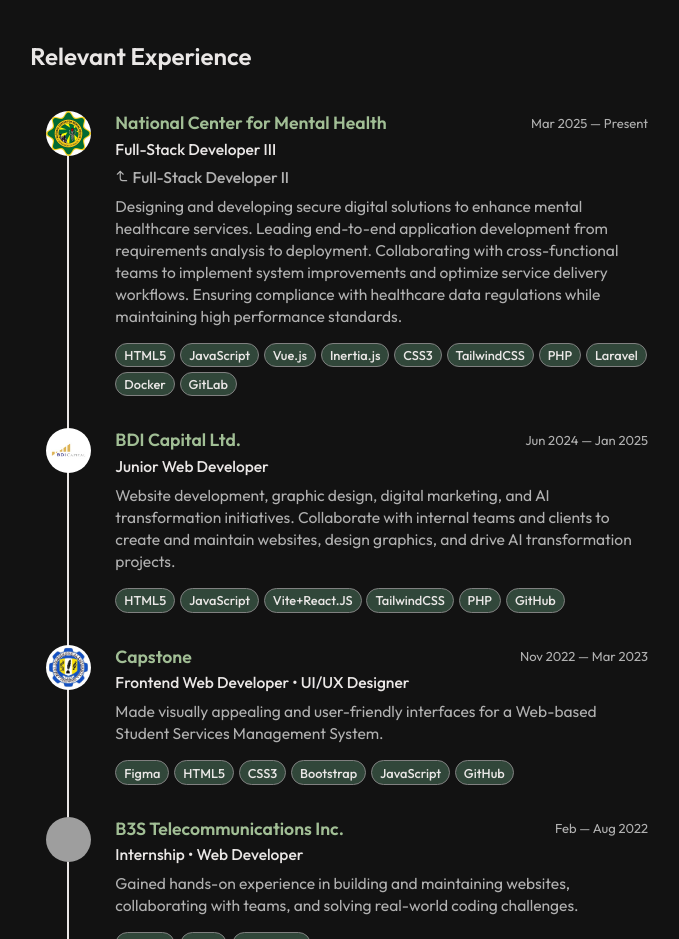
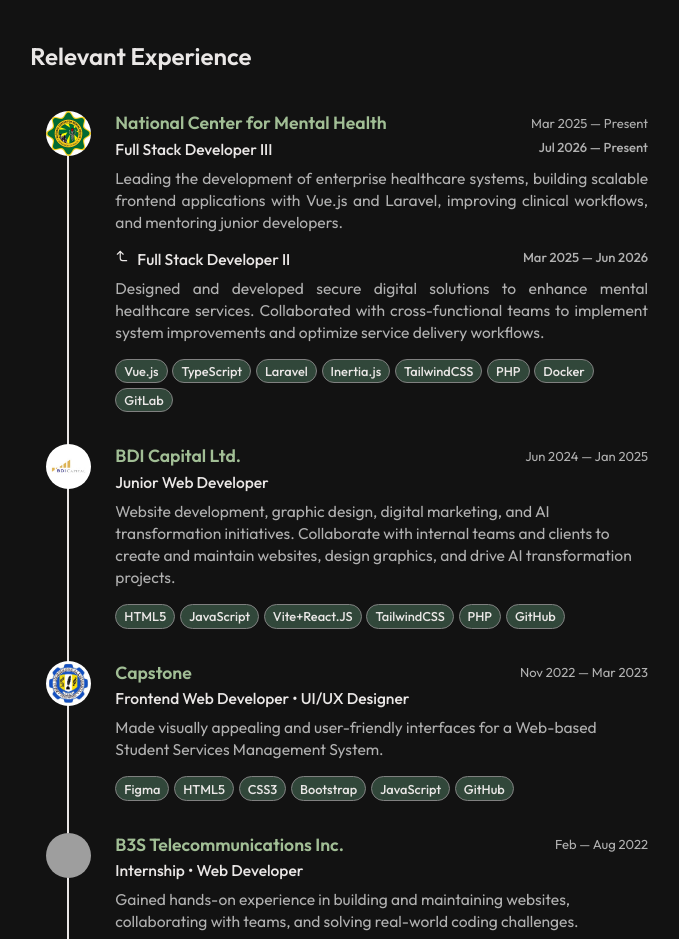
Before and after one commit to Jaysus-dev/jaysus-dev-portfoliov2, a React (Vite) app: page /profile in a window 1280 px wide. Shown: the part 940-1879 px from the top of the page, without its empty margins (586-1265 px from the left). Built offline with nearby package versions, Linux system fonts and the light colour scheme; grey boxes are pictures that could not be loaded.

Commit message:
UPDATE: NCMH Promotion

```diff
--- a/src/assets/json/Data.json
+++ b/src/assets/json/Data.json
@@ -117,21 +117,29 @@
 
     {
       "id": "work",
-      "title": "National Center for Mental Health ",
+      "title": "National Center for Mental Health",
       "image": "/img/NCMH_Logo.jpg",
       "date": "Mar 2025 — Present",
-      "subtitle": "Full-Stack Developer III",
-      "promotion": "Full-Stack Developer II",
-      "desc": "Designing and developing secure digital solutions to enhance mental healthcare services. Leading end-to-end application development from requirements analysis to deployment. Collaborating with cross-functional teams to implement system improvements and optimize service delivery workflows. Ensuring compliance with healthcare data regulations while maintaining high performance standards.",
+      "positions": [
+        {
+          "title": "Full Stack Developer III",
+          "date": "Jul 2026 — Present",
+          "current": true,
+          "desc": "Leading the development of enterprise healthcare systems, building scalable frontend applications with Vue.js and Laravel, improving clinical workflows, and mentoring junior developers."
+        },
+        {
+          "title": "Full Stack Developer II",
+          "date": "Mar 2025 — Jun 2026",
+          "desc": "Designed and developed secure digital solutions to enhance mental healthcare services. Collaborated with cross-functional teams to implement system improvements and optimize service delivery workflows."
+        }
+      ],
       "tech": [
-        { "name": "HTML5" },
-        { "name": "JavaScript" },
         { "name": "Vue.js" },
+        { "name": "TypeScript" },
+        { "name": "Laravel" },
         { "name": "Inertia.js" },
-        { "name": "CSS3" },
         { "name": "TailwindCSS" },
         { "name": "PHP" },
-        { "name": "Laravel" },
         { "name": "Docker" },
         { "name": "GitLab" }
       ]
--- a/src/components/Main/Profile/Career/Career.css
+++ b/src/components/Main/Profile/Career/Career.css
@@ -81,10 +81,12 @@
   flex-direction: column;
   gap: 0.5rem;
 }
+
 .career__bottom span {
   font-size: var(--small-font-size);
   font-weight: var(--font-medium);
 }
+
 .career__bottom p {
   line-height: 22px;
   font-size: var(--small-font-size);
@@ -92,12 +94,29 @@
   margin-bottom: var(--mb-0-5);
   font-weight: 400;
 }
-.career__promotion {
+.career__positions {
+  display: flex;
+  flex-direction: column;
+  gap: 0.5rem;
+}
+
+.career__position-header {
+  display: flex;
+  justify-content: space-between;
+}
+.career__position-title {
+  display: flex;
+  gap: 0.5rem;
+}
+
+.career__position-header > .career__date {
+  font-size: var(--smaller-font-size);
   color: var(--desc-color);
-  font-size: var(--small-font-size);
 }
-.career__promotion > span {
-  font: var(--smaller-font-size);
+
+.career__position-desc {
+  margin-top: 0.5rem;
+  text-align: justify;
 }
 .career__skill {
   display: flex;
--- a/src/components/Main/Profile/Career/Career.jsx
+++ b/src/components/Main/Profile/Career/Career.jsx
@@ -35,13 +35,34 @@
                       <span className="career__date">{item.date}</span>
                     </div>
                     <div className="career__bottom">
-                      <span>{item.subtitle}</span>
-                      {item.promotion && (
-                        <span className="career__promotion">
-                          <CornerLeftUp size={14} /> {item.promotion}
-                        </span>
+                      {item.positions ? (
+                        <div className="career__positions">
+                          {item.positions.map((position, index) => (
+                            <div key={index} className="career__position">
+                              <div className="career__position-header">
+                                <span className="career__position-title">
+                                  {index > 0 && <CornerLeftUp size={14} />}
+                                  {position.title}
+                                </span>
+
+                                <span className="career__date">
+                                  {position.date}
+                                </span>
+                              </div>
+
+                              <p className="career__position-desc">
+                                {position.desc}
+                              </p>
+                            </div>
+                          ))}
+                        </div>
+                      ) : (
+                        <>
+                          <span>{item.subtitle}</span>
+                          <p>{item.desc}</p>
+                        </>
                       )}
-                      <p>{item.desc}</p>
+
                       <div className="career__skill">
                         {item.tech?.map((skill, skillIndex) => (
                           <span key={skillIndex}>{skill.name}</span>
```
